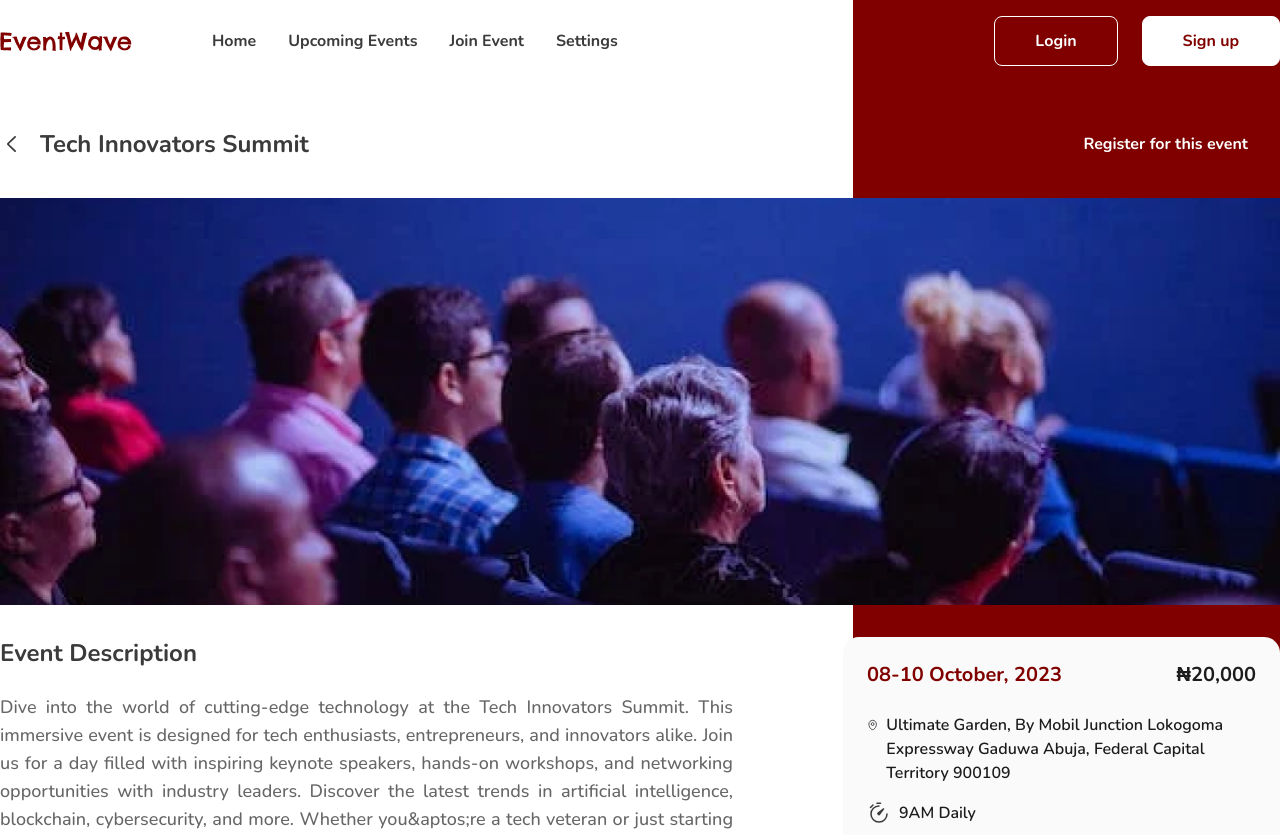
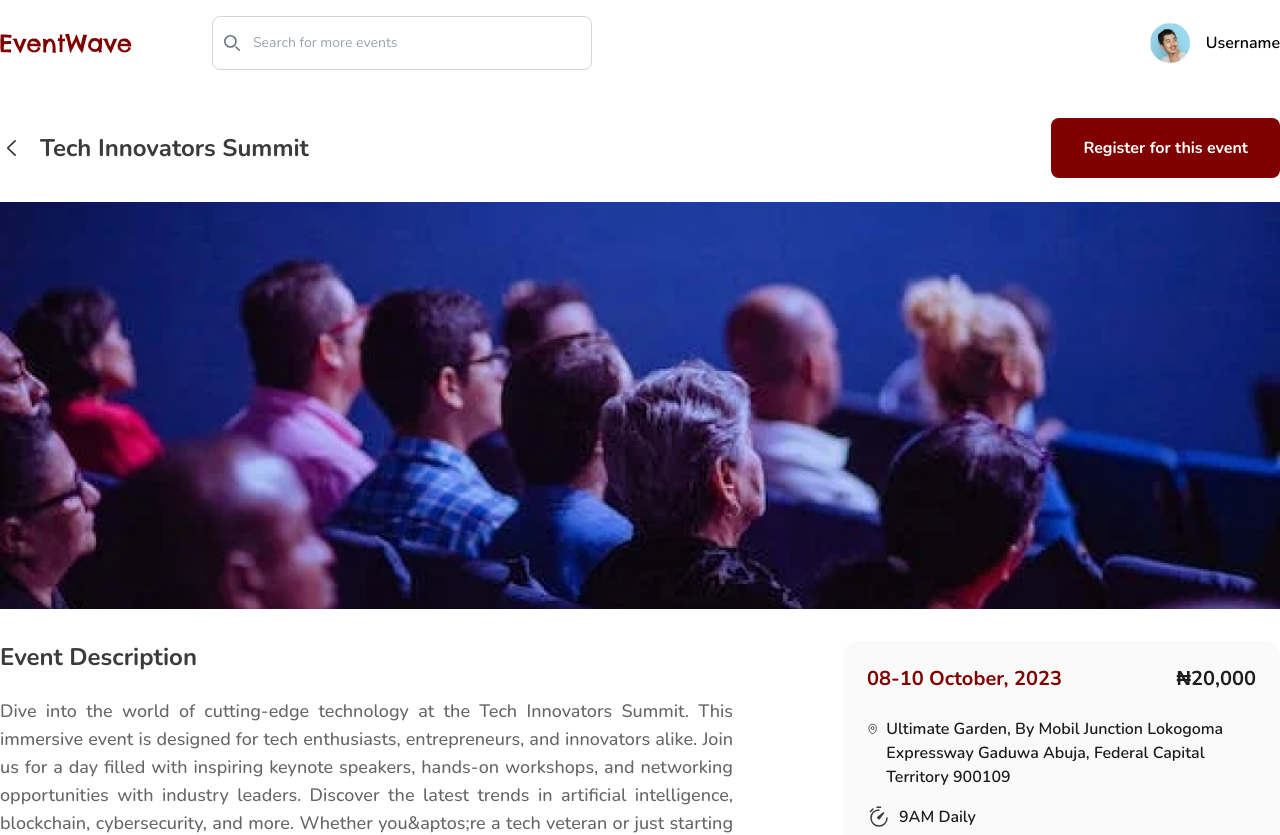
Before and after one commit to hngx-org/event, a Next.js app: page /EventDetails in a window 1280 px wide. Shown: the top 835 px of the page. Built offline with nearby package versions, Linux system fonts and the light colour scheme.

Commit message:
added event details page

```diff
--- a/pages/EventDetails.tsx
+++ b/pages/EventDetails.tsx
@@ -5,19 +5,57 @@
 import Footer from "@/components/web/footer";
 import Header from "@/components/web/header";
 import React from "react";
-// import eventImage from "@/public/assets/images/eventImage.svg";
-// import Optionicon from "@/public/assets/images/Optionicon.svg";
-// import location from "@/public/assets/images/location.svg";
-// import time from "@/public/assets/images/time.svg";
-// import Ellipse from "@/public/assets/images/Ellipse.svg";
 import Image from "next/image";
 import ElipseIcon from "@/components/icons/EventDetails/Elipse";
 import OptionIcon from "@/components/icons/EventDetails/Option";
+import user from "assets/images/user.jpg"
+import { HamburgerIcon } from "@/public/assets/icons/mobileIcons";
+import Logo from "assets/images/logo.png";
+import Link from "next/link";
 
 export default function EventDetails () {
     return (
         <>
-            <Header />
+            <header className='max-w-7xl mx-auto flex justify-between p-4 xl:px-0'>
+                <div className='flex gap-20 items-center'>
+                    {/* Logo */}
+                    <Link href='/'>
+                    <Image
+                        src={Logo}
+                        alt='logo'
+                        width={133}
+                        height={16}
+                        className='h-auto w-auto'
+                    />
+                    </Link>
+                    <form className="w-[380px]">
+                        <label htmlFor="default-search" className="mb-2 text-sm font-medium text-gray-900 sr-only dark:text-white">Search</label>
+                        <div className="relative">
+                            <div className="absolute inset-y-0 left-0 flex items-center pl-3 pointer-events-none">
+                                <svg className="w-4 h-4 text-gray-500 dark:text-gray-400" aria-hidden="true" xmlns="http://www.w3.org/2000/svg" fill="none" viewBox="0 0 20 20">
+                                    <path stroke="currentColor" stroke-linecap="round" stroke-linejoin="round" stroke-width="2" d="m19 19-4-4m0-7A7 7 0 1 1 1 8a7 7 0 0 1 14 0Z"/>
+                                </svg>
+                            </div>
+                            <input type="search" id="default-search" className="block w-full p-4 pl-10 text-sm text-gray-900 border border-gray-300 rounded-lg" placeholder="Search for more events" required />
+                        </div>
+                    </form>
+
+                </div>
+                <div className='flex gap-4 items-center'>
+                    <Image
+                        src={user}
+                        width={40}
+                        height={40}
+                        alt="user"
+                    />
+                    <h3 className="text-base font-semibold">Username</h3>
+                </div>
+
+                {/* Mobile menu toggle */}
+                <button className='border-[0.5px] border-secondary-400 w-10 h-10 flex items-center justify-center rounded-xl lg:hidden'>
+                    <HamburgerIcon />
+                </button>
+            </header>
             <div className="max-w-7xl mx-auto flex justify-between mb-6 mt-8">
                 <div className="flex gap-4 items-center">
                     <ArrowBackIcon />
```
Also changed, not shown: public/assets/images/user.jpg (added).
